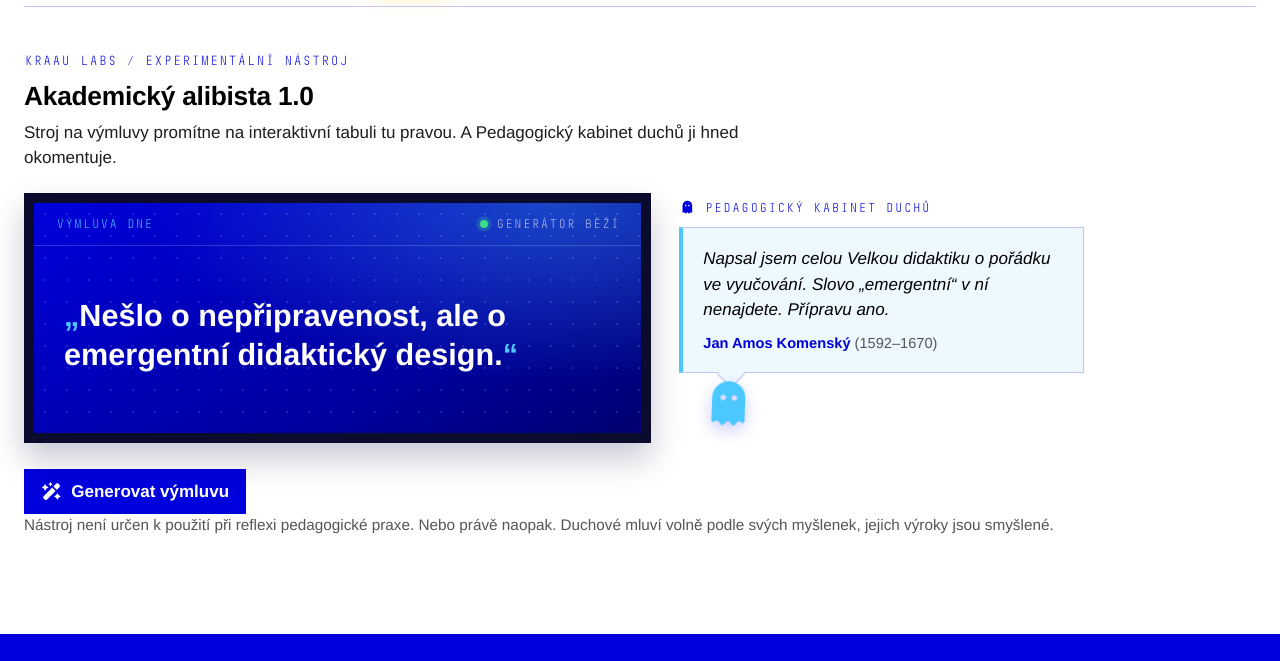
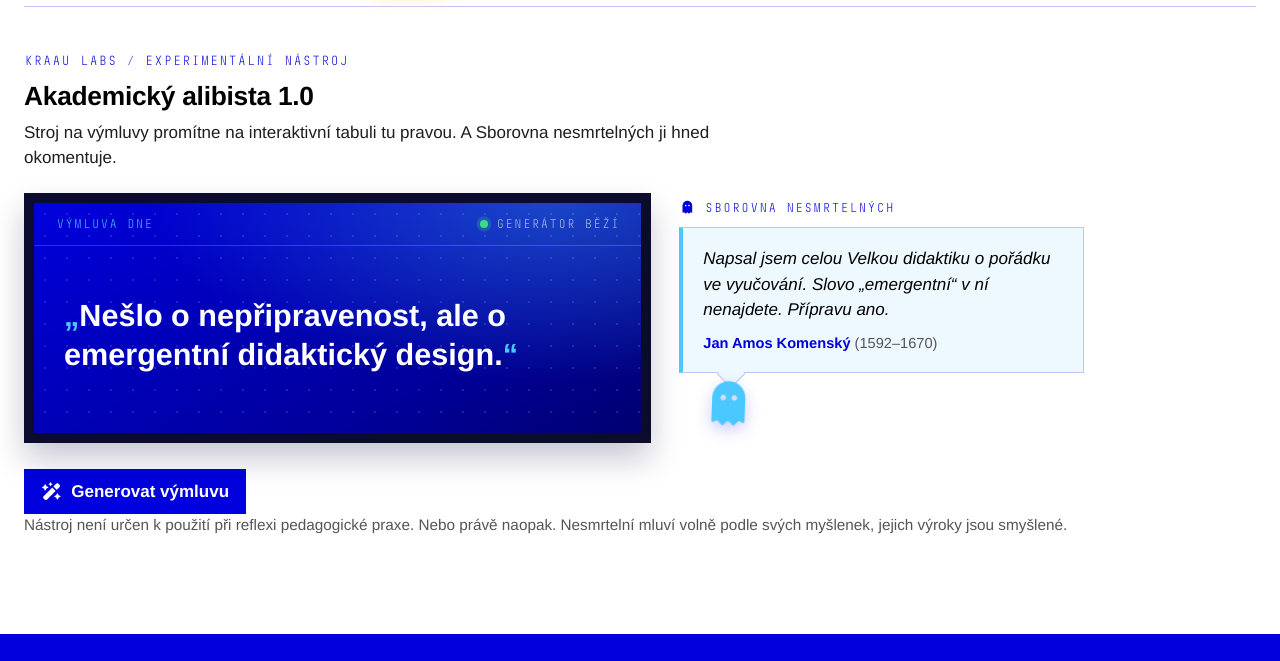
Before and after one commit to RadekDobrovolny/kraau, an Astro site: page /easter-egg in a window 1280 px wide. Shown: the part 2176-2837 px from the top of the page. Built offline with nearby package versions, Linux system fonts and the light colour scheme; Astro itself is replaced by a stand-in of ours.

Commit message:
Easter egg: Pedagogický kabinet duchů přejmenován na Sborovnu nesmrtelných
Co-Authored-By: Claude Opus 5.5 <noreply@anthropic.com>

```diff
--- a/src/lib/hiddenCurriculum.ts
+++ b/src/lib/hiddenCurriculum.ts
@@ -175,7 +175,7 @@ export const searchEggs: Record<string, SearchEgg> = {
   },
 };
 
-/* Akademický alibista 1.0 a Pedagogický kabinet duchů.
+/* Akademický alibista 1.0 a Sborovna nesmrtelných.
    Ke každé výmluvě se vyjádří duch pedagoga, ke kterému se hodí. Komentáře jsou smyšlené,
    volně podle myšlenek dané osobnosti, nejde o skutečné citace. */
 export interface Ghost { name: string; years: string }
--- a/src/pages/easter-egg/index.astro
+++ b/src/pages/easter-egg/index.astro
@@ -87,7 +87,7 @@ const zuzanaPhoto = `--zuzana: image-set(url('${withBase('easter-egg-zuzana-96.w
     <section class="kabinet-section" id="alibista" aria-labelledby="alibi-heading">
       <p class="eyebrow">KRAAU Labs / Experimentální nástroj</p>
       <h2 id="alibi-heading">Akademický alibista 1.0</h2>
-      <p class="alibi-intro">Stroj na výmluvy promítne na interaktivní tabuli tu pravou. A Pedagogický kabinet duchů ji hned okomentuje.</p>
+      <p class="alibi-intro">Stroj na výmluvy promítne na interaktivní tabuli tu pravou. A Sborovna nesmrtelných ji hned okomentuje.</p>
       <div class="alibi-room" data-alibi data-excuses={JSON.stringify(alibiData)}>
         <figure class="smartboard">
           <div class="smartboard__screen">
@@ -97,7 +97,7 @@ const zuzanaPhoto = `--zuzana: image-set(url('${withBase('easter-egg-zuzana-96.w
           </div>
         </figure>
         <aside class="ghost-comment" data-ghost aria-live="polite" aria-labelledby="ghost-heading">
-          <p class="ghost-comment__label" id="ghost-heading"><i class="fa-solid fa-ghost" aria-hidden="true"></i> Pedagogický kabinet duchů</p>
+          <p class="ghost-comment__label" id="ghost-heading"><i class="fa-solid fa-ghost" aria-hidden="true"></i> Sborovna nesmrtelných</p>
           <div class="ghost-comment__bubble">
             <p class="ghost-comment__text" data-ghost-comment>{first.comment}</p>
             <p class="ghost-comment__who"><strong data-ghost-name>{first.ghost.name}</strong> <span data-ghost-years>({first.ghost.years})</span></p>
@@ -106,13 +106,13 @@ const zuzanaPhoto = `--zuzana: image-set(url('${withBase('easter-egg-zuzana-96.w
         </aside>
       </div>
       <button type="button" class="button" data-alibi-next><i class="fa-solid fa-wand-magic-sparkles" aria-hidden="true"></i> Generovat výmluvu</button>
-      <p class="meta">Nástroj není určen k použití při reflexi pedagogické praxe. Nebo právě naopak. Duchové mluví volně podle svých myšlenek, jejich výroky jsou smyšlené.</p>
+      <p class="meta">Nástroj není určen k použití při reflexi pedagogické praxe. Nebo právě naopak. Nesmrtelní mluví volně podle svých myšlenek, jejich výroky jsou smyšlené.</p>
     </section>
   </div>
 </SiteLayout>
 
 <script>
-  /* Akademický alibista a Pedagogický kabinet duchů */
+  /* Akademický alibista a Sborovna nesmrtelných */
   type AlibiItem = { text: string; comment: string; ghost: { name: string; years: string } };
   document.querySelectorAll<HTMLElement>('[data-alibi]').forEach((room) => {
     const items: AlibiItem[] = JSON.parse(room.dataset.excuses ?? '[]');
--- a/src/styles/global.css
+++ b/src/styles/global.css
@@ -571,7 +571,7 @@ p { margin: 0 0 1rem; }
 .egg-context__body { max-width: 760px; }
 .egg-context__body p { line-height: 1.6; }
 .kabinet-section .section-heading p { max-width: 720px; }
-/* Akademický alibista: školní tabule a Pedagogický kabinet duchů */
+/* Akademický alibista: školní tabule a Sborovna nesmrtelných */
 .alibi-intro { max-width: 720px; margin: 8px 0 0; color: var(--ink-2); }
 .alibi-room { display: grid; grid-template-columns: minmax(0, 1.55fr) minmax(0, 1fr); gap: 28px; align-items: center; max-width: 1060px; margin: 22px 0 26px; }
 .smartboard { margin: 0; }
```
